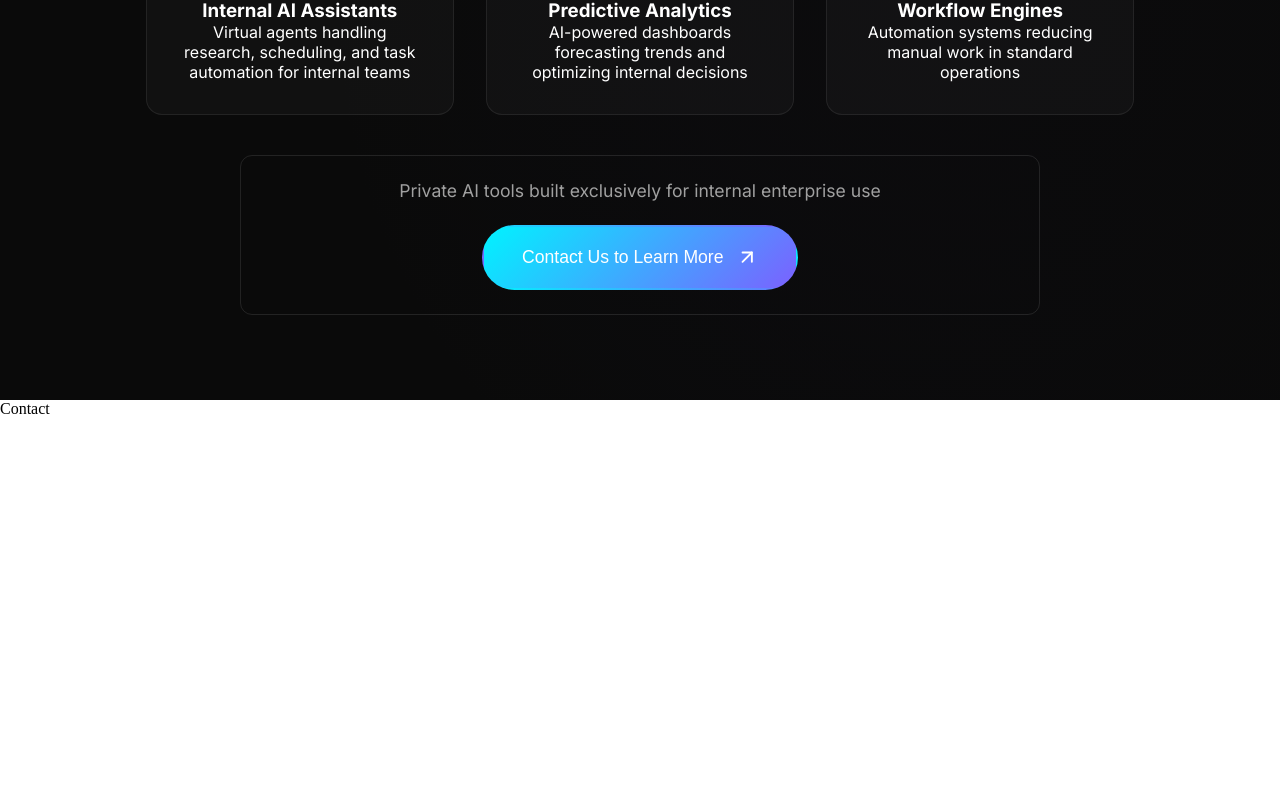
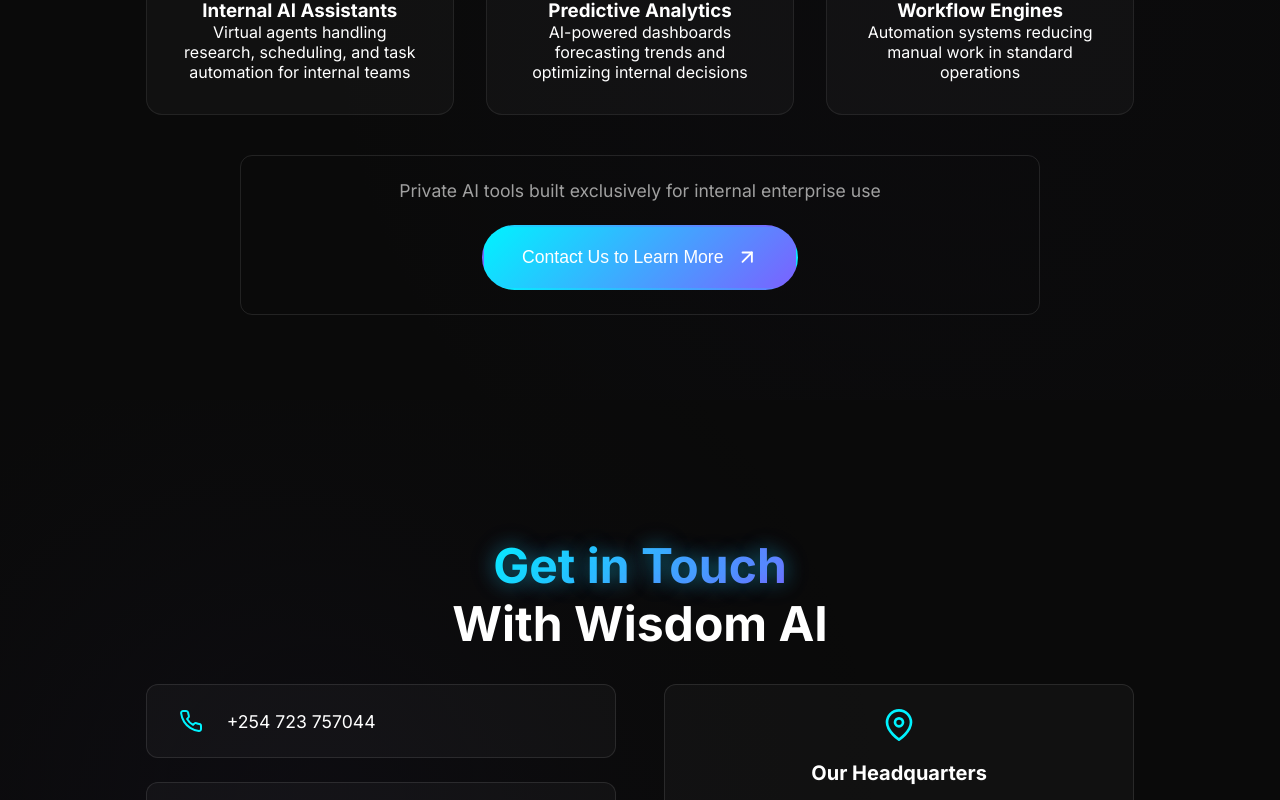
Before and after one commit to Techlead-ANKAN/WISDOM-AI, a React (Vite) app: page / in a window 1280 px wide. Shown: the part 2000-2800 px from the top of the page. Built offline with nearby package versions, Linux system fonts and the light colour scheme; grey boxes are pictures that could not be loaded.

Commit message:
done with contact

```diff
--- a/src/pages/Contact/Contact.css
+++ b/src/pages/Contact/Contact.css
@@ -1,4 +1,210 @@
-section{
-    height: 100vh;
-    padding: 2rem;
+/* Contact.css */
+.contact-hero {
+    --hero-padding: clamp(2rem, 6vh, 4rem);
+    position: relative;
+    padding: var(--hero-padding) 1rem;
+    min-height: 100vh;
+    display: grid;
+    place-items: center;
+    overflow: hidden;
 }
+
+.contact-grid {
+    display: grid;
+    gap: clamp(2rem, 4vw, 3rem);
+    grid-template-columns: repeat(auto-fit, minmax(min(300px, 100%), 1fr));
+    max-width: min(1200px, 90%);
+    margin: 0 auto;
+}
+
+.contact-info {
+    display: flex;
+    flex-direction: column;
+    gap: 1.5rem;
+}
+
+.contact-card {
+    padding: 1.5rem;
+    background: rgba(255, 255, 255, 0.03);
+    border-radius: 12px;
+    border: 1px solid rgba(255, 255, 255, 0.1);
+    display: flex;
+    align-items: center;
+    gap: 1rem;
+    transition: all 0.3s ease;
+}
+
+.contact-card:hover {
+    background: rgba(123, 97, 255, 0.05);
+    transform: translateY(-3px);
+}
+
+.contact-icon {
+    font-size: 1.5rem;
+    color: var(--accent-primary);
+    min-width: 40px;
+}
+
+.contact-link {
+    font-size: clamp(1rem, 1.25vw + 0.5rem, 1.1rem);
+    color: var(--text-primary);
+    text-decoration: none;
+    transition: color 0.3s ease;
+}
+
+.contact-link:hover {
+    color: var(--accent-primary);
+}
+
+.location-card {
+    padding: 1.5rem;
+    background: rgba(255, 255, 255, 0.03);
+    border-radius: 12px;
+    border: 1px solid rgba(255, 255, 255, 0.1);
+    text-decoration: none;
+    transition: all 0.3s ease;
+}
+
+.location-card:hover {
+    background: rgba(123, 97, 255, 0.05);
+    transform: translateY(-3px);
+}
+
+.location-icon {
+    font-size: 2rem;
+    color: var(--accent-primary);
+    margin-bottom: 1rem;
+}
+
+.location-title {
+    font-size: 1.25rem;
+    color: var(--text-primary);
+    margin-bottom: 1rem;
+}
+
+.map-container {
+    position: relative;
+    padding-top: 56.25%;
+    border-radius: 8px;
+    overflow: hidden;
+}
+
+.responsive-map {
+    position: absolute;
+    top: 0;
+    left: 0;
+    width: 100%;
+    height: 100%;
+    border: 0;
+}
+
+@media (max-width: 768px) {
+    .contact-grid {
+        grid-template-columns: 1fr;
+    }
+
+    .contact-card {
+        padding: 1rem;
+    }
+
+    .location-card {
+        padding: 1rem;
+    }
+}
+
+@media (max-width: 480px) {
+    .contact-icon {
+        font-size: 1.25rem;
+    }
+
+    .contact-link {
+        font-size: 0.9rem;
+    }
+
+    .location-title {
+        font-size: 1.1rem;
+    }
+}
+
+
+/* Add these styles to Contact.css */
+.copy-notification {
+    position: fixed;
+    bottom: 2rem;
+    right: -100%;
+    background: rgba(123, 97, 255, 0.9);
+    color: white;
+    padding: 1rem 2rem;
+    border-radius: 8px;
+    display: flex;
+    align-items: center;
+    gap: 0.75rem;
+    transition: right 0.3s cubic-bezier(0.4, 0, 0.2, 1);
+    z-index: 10000;
+    backdrop-filter: blur(8px);
+}
+
+.copy-notification.visible {
+    right: 2rem;
+}
+
+.notification-text {
+    font-size: 0.9rem;
+    font-weight: 500;
+}
+
+.email-wrapper {
+    display: flex;
+    align-items: center;
+    gap: 0.75rem;
+    cursor: pointer;
+    transition: all 0.3s ease;
+}
+
+.copy-icon {
+    font-size: 1rem;
+    color: var(--text-secondary);
+    opacity: 0;
+    transition: opacity 0.3s ease;
+}
+
+.contact-card:hover .copy-icon {
+    opacity: 1;
+}
+
+/* Add animation keyframes */
+@keyframes slideIn {
+    from {
+        transform: translateY(20px);
+        opacity: 0;
+    }
+
+    to {
+        transform: translateY(0);
+        opacity: 1;
+    }
+}
+
+@keyframes slideOut {
+    from {
+        transform: translateY(0);
+        opacity: 1;
+    }
+
+    to {
+        transform: translateY(20px);
+        opacity: 0;
+    }
+}
+
+.copy-notification {
+    animation: slideIn 0.3s ease forwards;
+}
+
+.copy-notification.visible:not(.exiting) {
+    animation: slideIn 0.3s ease forwards;
+}
+
+.copy-notification.exiting {
+    animation: slideOut 0.3s ease forwards;
+}
--- a/src/pages/Contact/Contact.jsx
+++ b/src/pages/Contact/Contact.jsx
@@ -1,9 +1,92 @@
-import React from 'react'
-import "./Contact.css"
-function Contact() {
+// Contact.jsx
+import React, { useState } from 'react';
+import { FiPhone, FiMail, FiGlobe, FiMapPin, FiCopy } from 'react-icons/fi';
+import './Contact.css';
+
+const Contact = () => {
+  const [showNotification, setShowNotification] = useState(false);
+
+  const copyToClipboard = (text) => {
+    navigator.clipboard.writeText(text);
+    setShowNotification(true);
+    setTimeout(() => setShowNotification(false), 2000);
+  };
+
   return (
-    <div>Contact</div>
-  )
-}
+    <div className="dark-container">
+      {/* Notification Popup */}
+      <div className={`copy-notification ${showNotification ? 'visible' : ''}`}>
+        <span className="notification-text">Email copied to clipboard!</span>
+      </div>
 
-export default Contact
+      <section className="contact-hero">
+        <div className="hero-bg-wrap">
+          <div className="circle-gradient-left"></div>
+          <div className="dark-overlay"></div>
+        </div>
+
+        <div className="hero-content">
+          <h1 className="responsive-headline">
+            <span className="neon-gradient">Get in Touch</span>
+            <br />
+            With Wisdom AI
+          </h1>
+
+          <div className="contact-grid">
+            {/* Contact Information */}
+            <div className="contact-info">
+              <div className="contact-card">
+                <FiPhone className="contact-icon" />
+                <a href="tel:+254723757044" className="contact-link">
+                  +254 723 757044
+                </a>
+              </div>
+
+              <div className="contact-card" onClick={() => copyToClipboard('info@wisdomai.africa')}>
+                <FiMail className="contact-icon" />
+                <div className="email-wrapper">
+                  <span className="contact-link">info@wisdomai.africa</span>
+                  <FiCopy className="copy-icon" />
+                </div>
+              </div>
+
+              <div className="contact-card">
+                <FiGlobe className="contact-icon" />
+                <a
+                  href="https://www.wisdomai.africa"
+                  target="_blank"
+                  rel="noopener noreferrer"
+                  className="contact-link"
+                >
+                  wisdomai.africa
+                </a>
+              </div>
+            </div>
+
+            {/* Location Box */}
+            <a
+              href="https://maps.app.goo.gl/examplelocation"
+              target="_blank"
+              rel="noopener noreferrer"
+              className="location-card"
+            >
+              <FiMapPin className="location-icon" />
+              <h3 className="location-title">Our Headquarters</h3>
+              <div className="map-container">
+                <iframe
+                  title="Office Location"
+                  src="https://www.google.com/maps/embed?pb=!1m18!1m12!1m3!1d3988.8547767636343!2d36.82120931475387!3d-1.268635435975147!2m3!1f0!2f0!3f0!3m2!1i1024!2i768!4f13.1!3m3!1m2!1s0x182f173c0a1f9de7%3A0xec3745e40b46d227!2sNairobi%2C%20Kenya!5e0!3m2!1sen!2ske!4v1623942347106!5m2!1sen!2ske"
+                  className="responsive-map"
+                  allowFullScreen
+                  loading="lazy"
+                ></iframe>
+              </div>
+            </a>
+          </div>
+        </div>
+      </section>
+    </div>
+  );
+};
+
+export default Contact;
```
